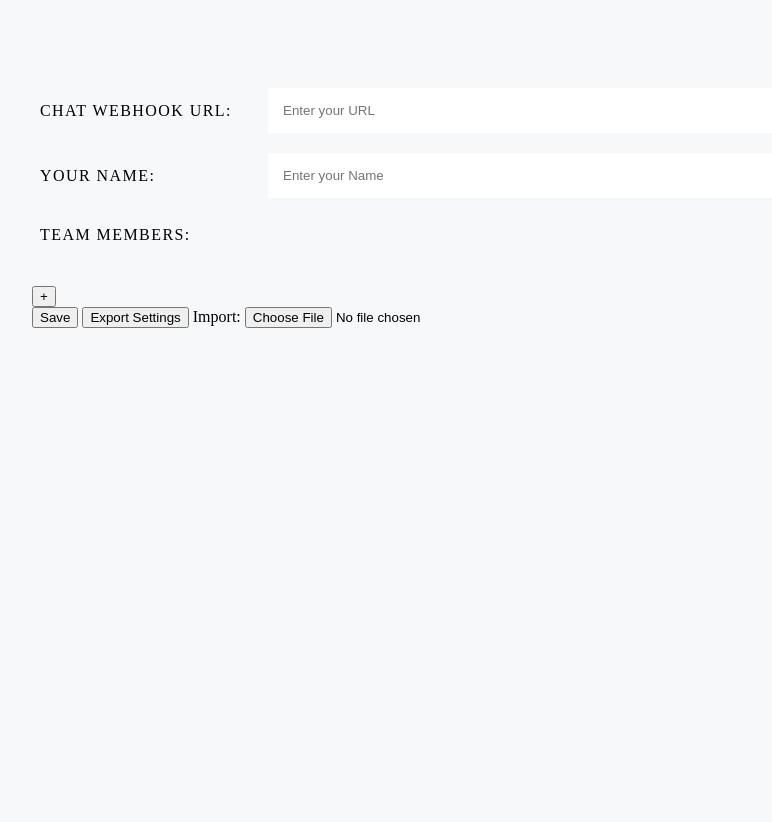
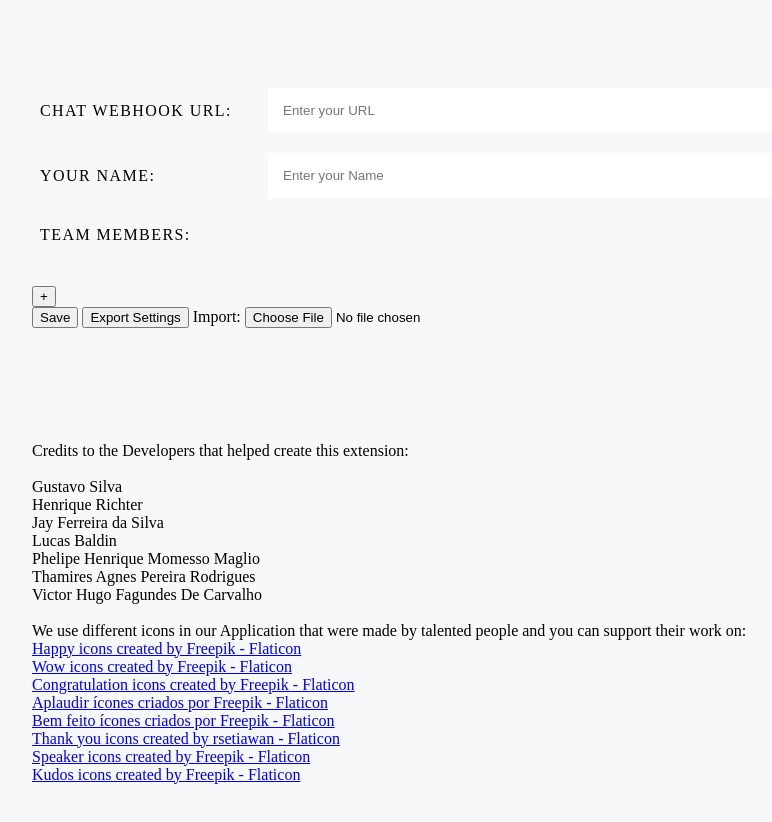
Before and after one commit to henriquecit/kudos-extension, a browser extension: page options.html in a window 1280 px wide. Shown: the whole page, without its empty margins (40-812 px from the left). Before the commit the page ends 800 px from the top, so only its background shows below. Drawn offline with Linux system fonts and the light colour scheme.

Commit message:
creating readme and credits

```diff
--- a/main.js
+++ b/main.js
@@ -58,6 +58,7 @@ function getThreadKey(webhook) {
 document.getElementById("config-page").addEventListener("click", function () {
   open_configuration()
 })
+
 
 function buildRequestOptions({nameUserConfig}) {
     const message = document.querySelector('#message').value;
--- a/options.html
+++ b/options.html
@@ -31,7 +31,27 @@
 <button id="export">Export Settings</button>
 Import: <input id="import" type="file" accept=".json"/>
 
+<div style="margin-top:10%">
+Credits to the Developers that helped create this extension:
 
+<br><br>Gustavo Silva
+<br>Henrique Richter
+<br>Jay Ferreira da Silva
+<br>Lucas Baldin
+<br>Phelipe Henrique Momesso Maglio
+<br>Thamires Agnes Pereira Rodrigues
+<br>Victor Hugo Fagundes De Carvalho
+
+<br><br>We use different icons in our Application that were made by talented people and you can support their work on:
+
+<br><a href="https://www.flaticon.com/free-icons/happy" title="happy icons">Happy icons created by Freepik - Flaticon</a>
+<br><a href="https://www.flaticon.com/free-icons/wow" title="wow icons">Wow icons created by Freepik - Flaticon</a>
+<br><a href="https://www.flaticon.com/free-icons/congratulation" title="congratulation icons">Congratulation icons created by Freepik - Flaticon</a>
+<br><a href="https://www.flaticon.com/br/icones-gratis/aplaudir" title="aplaudir ícones">Aplaudir ícones criados por Freepik - Flaticon</a>
+<br><a href="https://www.flaticon.com/br/icones-gratis/bem-feito" title="bem feito ícones">Bem feito ícones criados por Freepik - Flaticon</a>
+<br><a href="https://www.flaticon.com/free-icons/thank-you" title="thank you icons">Thank you icons created by rsetiawan - Flaticon</a>
+<br><a href="https://www.flaticon.com/free-icons/speaker" title="speaker icons">Speaker icons created by Freepik - Flaticon</a>
+<br><a href="https://www.flaticon.com/free-icons/kudos" title="kudos icons">Kudos icons created by Freepik - Flaticon</a>
 <script src="options.js"></script>
 </body>
 </html>
```
Also changed, not shown: assets/example.png (added), assets/icon128.png (renamed from icon128.png), assets/icon16.png (renamed from icon16.png), assets/icon64.png (renamed from icon64.png), manifest.json, readme.md (added).
